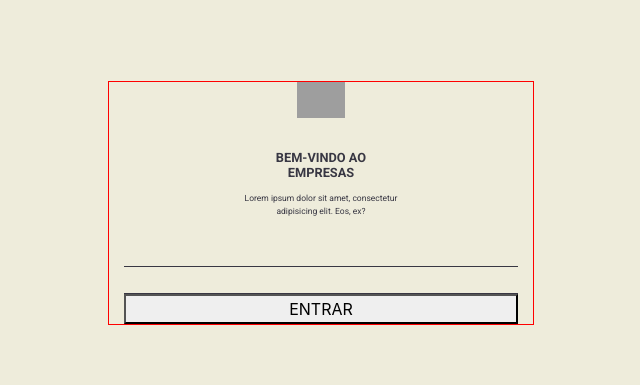
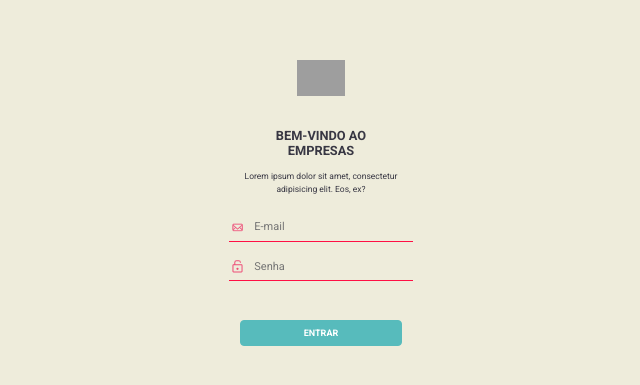
Before and after one commit to russan16/ioasys, a React (Create React App) app: page / in a window 1280 px wide. Shown: the part 197-582 px from the top of the page, without its empty margins (319-959 px from the left). Built offline with nearby package versions, Linux system fonts and the light colour scheme; grey boxes are pictures that could not be loaded.

Commit message:
fix: ajustes do form de login

```diff
--- a/src/base.scss
+++ b/src/base.scss
@@ -2,12 +2,12 @@
 $roboto: 'Roboto', sans-serif;
 $source: 'Source Sans Pro', sans-serif;
 //COLORS
-$bege: #EEECDB;
+$beige: #EEECDB;
 $pink: #EF5781;
 $dark-pink: #FF0F44;
 $light-gray: #AAB1AA;
 $dark-gray: #383743;
-$green: #57BBBC;
+$greeny-blue: #57BBBC;
 // GENERAL
 h1,h2,h3,h4,h5,h6 {
   font-family: $roboto;
@@ -19,10 +19,9 @@ p {
 }
 // PAGE STYLES
 body {
-  background-color: $bege;
+  background-color: $beige;
   color: $dark-gray;
 }
-.login-box {border: 1px solid red}
 
 // LOGIN
 .login-box {
@@ -49,9 +48,57 @@ body {
   }
   .login-form {
     input {
-      background-color: transparent;
       border: 0;
       border-bottom: 1px solid $dark-gray;
+      font-family: $roboto;
+      font-weight: 400;
+      font-size: 11px;
+      padding-bottom: 5px;
+      margin-bottom: 16px;
+      outline: none;
+      padding-left: 25px;
+      background-color: transparent;
+      background-repeat: no-repeat;
+      background-position: left bottom 5px;
+      background-size: 17px 17px;
+
+      &.error {
+        border-bottom-color: $dark-pink;
+      }
+
+      &[type="email"] {
+        background-image: url('/imgs/email.svg');
+      }
+      &[type="password"],
+      &[type="text"] {
+        background-image: url('/imgs/cadeado.svg');
+      }
+    }
+    .btn-default {
+      margin-top: 23px;
+      width: 162px;
+      height: 26px;
+      background-color: $greeny-blue;
+      color: #fff;
+      font-family: $roboto;
+      font-weight: 700;
+      font-size: 9px;
+      border: 1px solid $greeny-blue;
+      border-radius: 4px;
+      -webkit-transition: all 400ms ease;
+      -moz-transition: all 400ms ease;
+      -ms-transition: all 400ms ease;
+      -o-transition: all 400ms ease;
+      transition: all 400ms ease;
+      filter: brightness(1);
+
+      &:hover {
+        filter: brightness(1.1);
+      }
+
+      &.disabled {
+        background-color: #748383;
+      }
     }
   }
 }
--- a/src/pages/Login/index.jsx
+++ b/src/pages/Login/index.jsx
@@ -4,7 +4,7 @@ import logoIoasys from '../../images/logo.png';
 export default function Login() {
     return(
         <section className="min-vh-100 d-flex align-items-center py-3">
-            <div className="login-box col-12 col-md-6 col-lg-4 offset-md-3 offset-lg-4">
+            <div className="login-box col-10 col-md-6 col-lg-2 offset-1 offset-md-3 offset-lg-5">
                 <figure className="logo-login mx-auto">
                     <img src={logoIoasys} alt="IOASYS"/>
                 </figure>
@@ -12,10 +12,10 @@ export default function Login() {
                     <h1 className="text-center">BEM-VINDO AO<br/>EMPRESAS</h1>
                     <p className="text-center">Lorem ipsum dolor sit amet, consectetur<br/> adipisicing elit. Eos, ex?</p>
                 </div>
-                <form className="login-form d-flex flex-column">
-                    <input id="user_email" type="email"/>
-                    <input id="user_pass" type="password"/>
-                    <button type="button">ENTRAR</button>
+                <form className="login-form d-flex flex-column" autoComplete="off">
+                    <input className="error" id="user_email" type="email" placeholder="E-mail"/>
+                    <input className="error" id="user_pass" type="password" placeholder="Senha"/>
+                    <button className="btn-default mx-auto" type="button">ENTRAR</button>
                 </form>
             </div>
         </section>
```
Also changed, not shown: public/imgs/cadeado.svg (added), public/imgs/email.svg (added).
